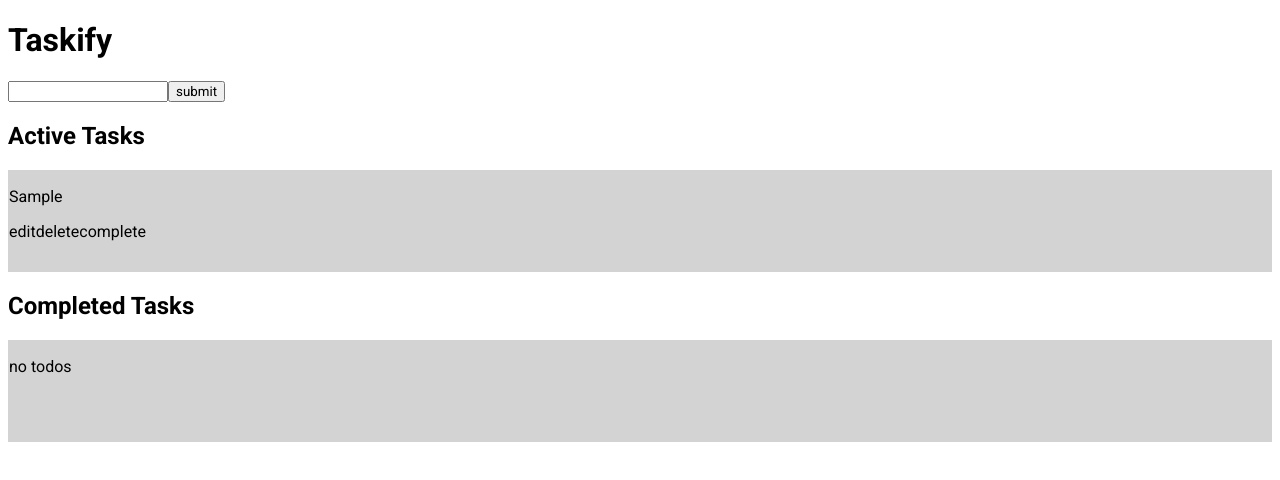
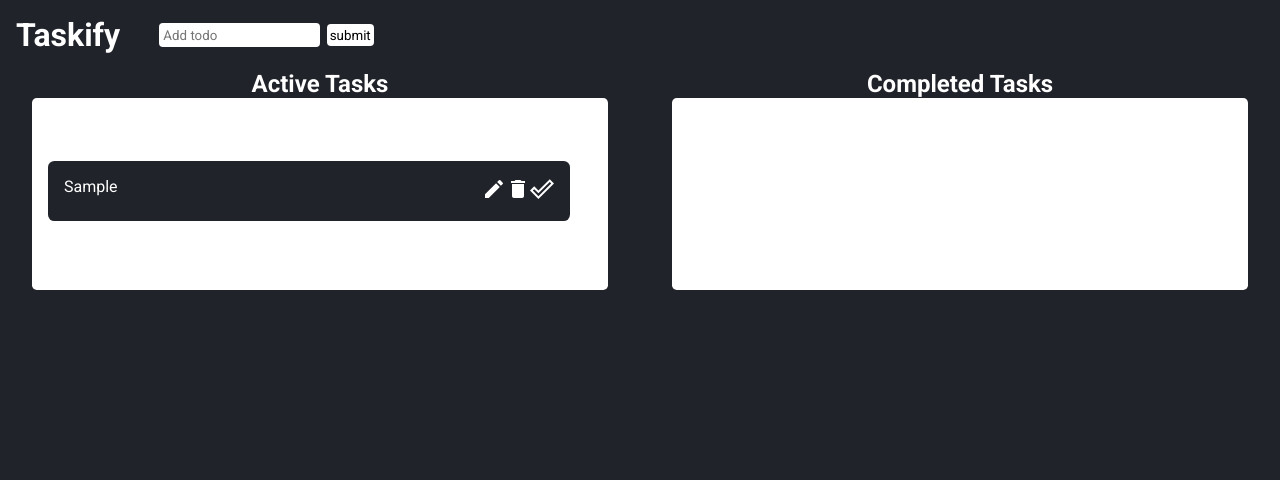
Before and after one commit to juanCruzB73/typescript-react-course, a React (Vite) app: page / in a window 1280 px wide. Both pictures are taken after typing "Sample" into the empty fields and a click on the button "submit". Shown: the top 480 px of the page. Built offline with nearby package versions, Linux system fonts and the light colour scheme.

Commit message:
THIS AINT EASY

```diff
--- a/index.html
+++ b/index.html
@@ -2,12 +2,11 @@
 <html lang="en">
   <head>
     <meta charset="UTF-8" />
-    <link rel="icon" type="image/svg+xml" />
     <meta name="viewport" content="width=device-width, initial-scale=1.0" />
     <link rel="preconnect" href="https://fonts.googleapis.com">
-<link rel="preconnect" href="https://fonts.gstatic.com" crossorigin>
-<link href="https://fonts.googleapis.com/css2?family=Roboto:ital,wght@0,100;0,300;0,400;0,500;0,700;0,900;1,100;1,300;1,400;1,500;1,700;1,900&display=swap" rel="stylesheet">
-    <title>Vite + React + TS</title>
+    <link rel="preconnect" href="https://fonts.gstatic.com" crossorigin>
+    <link href="https://fonts.googleapis.com/css2?family=Roboto:ital,wght@0,100;0,300;0,400;0,500;0,700;0,900;1,100;1,300;1,400;1,500;1,700;1,900&display=swap" rel="stylesheet">
+    <title>Practice Todo</title>
   </head>
   <body>
     <div id="root"></div>
--- a/package.json
+++ b/package.json
@@ -10,6 +10,10 @@
     "preview": "vite preview"
   },
   "dependencies": {
+    "@emotion/react": "^11.13.3",
+    "@emotion/styled": "^11.13.0",
+    "@mui/icons-material": "^6.1.4",
+    "@mui/material": "^6.1.4",
     "@reduxjs/toolkit": "^2.3.0",
     "@types/react-beautiful-dnd": "^13.1.8",
     "react": "^18.3.1",
--- a/src/App.tsx
+++ b/src/App.tsx
@@ -2,11 +2,11 @@ import { FC } from "react";
 import { InputsFields } from "./components/InputsFields";
 import { TodoList } from "./components/TodoList";
 import { DragDropContext, DropResult } from "react-beautiful-dnd";
-import { EmptyTodos } from "./components/EmptyTodos";
 import { useDispatch } from 'react-redux'
 import { AppDispatch } from './redux/store/store';
 import {  onDoneTodo, onOrganizeTodo } from "./redux/slices/todoSlice";
 import { useTodos } from "./hooks/useTodos";
+import { EmptyTodos } from "./components/EmptyTodos";
 export const App: FC = () => {
 
   const {todos,todoTodos,completeTodos}=useTodos()
@@ -28,29 +28,45 @@ export const App: FC = () => {
     ) return;
 
     let active = [...todos];
-    //let completed = [...completeTodos]
     if(destination.droppableId===source.droppableId){
       let [draggedItem]= active.splice(source.index, 1);
       active.splice(destination.index, 0,draggedItem);
       dispatch(onOrganizeTodo(active));
+
     }else{
       let [draggedItem]= active.splice(source.index, 1);
-      dispatch(onDoneTodo(draggedItem.id))
+      dispatch(onDoneTodo(draggedItem.id));
       active.splice(destination.index, 0,draggedItem);
+
     }
-    //dispatch(onOrganizeTodo(completed));
-
   };
 
   return (
+
     <DragDropContext onDragEnd={onDragEnd}>
-      <h1>Taskify</h1>
       <InputsFields />
-      <h2>Active Tasks</h2>
-      {todoTodos.length===0?<EmptyTodos droppableId="noTodos"/>:<TodoList droppableId="todoItems" />}
-      <h2>Completed Tasks</h2>
-      {completeTodos.length===0?<EmptyTodos droppableId="noTodosComplete"/>:<TodoList droppableId="doneItems" />}
+      {
+        todos.length>0?
+        (<div className="boards">
+          <div className="boardContainer">
+            <h2>Active Tasks</h2>
+            <TodoList droppableId="todoItems" />
+        </div>
+        <div className="boardContainer">
+          <h2>Completed Tasks</h2>
+          <TodoList droppableId="doneItems" />
+        </div>
+      </div>):
+      (<div className="boards">
+        <div className="boardContainer">
+          <h2>Active Tasks</h2>
+      </div>
+      <div className="boardContainer">
+        <h2>Completed Tasks</h2>
+      </div>
+    </div>)
+      }
+    </DragDropContext>
 
-    </DragDropContext>
   );
 };
--- a/src/components/InputsFields.tsx
+++ b/src/components/InputsFields.tsx
@@ -23,11 +23,12 @@ export const InputsFields:FC = () => {
       };
 
   return (
-
+    <div className="inputField">
+    <h1>Taskify</h1>
     <form className="inputForm" onSubmit={handleSubmit} >
-        <input name="inputField" value={inputField} onChange={onInputChange} type="text" className="inputFild"/>
+        <input name="inputField" placeholder="Add todo"  value={inputField} onChange={onInputChange} type="text" className="inputFild"/>
         <button type="submit" className="inputButton">submit</button>
     </form>
-
+    </div>
     )
 }
--- a/src/components/TodoItem.tsx
+++ b/src/components/TodoItem.tsx
@@ -5,6 +5,9 @@ import { Draggable } from "react-beautiful-dnd";
 import { useDispatch } from 'react-redux'
 import { onDeleteTodo, onDoneTodo, onEditTodo } from "../redux/slices/todoSlice";
 import { AppDispatch } from "../redux/store/store";
+import EditIcon from '@mui/icons-material/Edit';
+import DeleteIcon from '@mui/icons-material/Delete';
+import DoneOutlineIcon from '@mui/icons-material/DoneOutline';
 
 interface Props {
   todo: Todo;
@@ -12,6 +15,7 @@ interface Props {
 }
 
 export const TodoItem: FC<Props> = ({ index, todo}) => {
+  console.log(todo.id);
 
   const [edit, setEdit] = useState<boolean>(false); // Edit mode default to false
 
@@ -30,20 +34,19 @@ export const TodoItem: FC<Props> = ({ index, todo}) => {
 
     <Draggable draggableId={todo.id.toString()} index={index}>
       {(provided) => (
-        <form onSubmit={EditTodo}
-
-          {...provided.draggableProps}
-          {...provided.dragHandleProps}
-          ref={provided.innerRef}
-        >
-          {edit ? (
-            <input value={editTodo} onChange={onInputChange} name="editTodo" />
-          ) : (
-            <p>{todo.todo}</p>
-          )}
-          <span onClick={() => setEdit(!edit)} >edit</span>
-          <span onClick={()=>dispatch(onDeleteTodo(todo.id))}>delete</span>
-          <span onClick={()=>dispatch(onDoneTodo(todo.id))}>complete</span>
+        <form onSubmit={EditTodo} {...provided.draggableProps} {...provided.dragHandleProps} ref={provided.innerRef} className="task">
+          <div>
+            {edit ? (
+              <input value={editTodo} onChange={onInputChange} name="editTodo" />
+            ) : (
+              <p>{todo.todo}</p>
+            )}
+          </div>
+          <div>
+            <span className="material-symbols-outlined" onClick={() => setEdit(!edit)} ><EditIcon></EditIcon></span>
+            <span className="material-symbols-outlined" onClick={()=>dispatch(onDeleteTodo(todo.id))}><DeleteIcon></DeleteIcon></span>
+            <span className="material-symbols-outlined" onClick={()=>dispatch(onDoneTodo(todo.id))}><DoneOutlineIcon/></span>
+          </div>
         </form>
       )}
     </Draggable>
--- a/src/components/TodoList.tsx
+++ b/src/components/TodoList.tsx
@@ -1,8 +1,6 @@
-import { FC, Dispatch } from "react";
+import { FC } from "react";
 import { TodoItem } from "./TodoItem";
 import { Droppable } from "react-beautiful-dnd";
-import { useSelector, useDispatch } from 'react-redux'
-import { RootState, AppDispatch } from '../redux/store/store';
 import { useTodos } from "../hooks/useTodos";
 import { ITodo } from "../redux/slices/todoSlice";
 
@@ -14,17 +12,15 @@ interface Props {
 export const TodoList: FC<Props> = ({droppableId}) => {
   console.log(droppableId)
 
-  const {todoTodos,completeTodos}=useTodos()
+  const {todos,todoTodos,completeTodos}=useTodos()
 
-
-  const dispatch=useDispatch<AppDispatch>();
   return (
     <Droppable droppableId={droppableId}>
       {(provided) => (
-        <div {...provided.droppableProps} ref={provided.innerRef} style={{ minHeight: '100px', border: '1px solid lightgray', background: 'lightgrey' }}>
+        <div className="todoContainer" {...provided.droppableProps} ref={provided.innerRef} >
           {
-          droppableId=="todoItems"?
-          (todoTodos.map((todo:ITodo, index:number) => (
+            droppableId=="todoItems"?
+            (todoTodos.map((todo:ITodo, index:number) => (
               <TodoItem key={todo.id} index={index} todo={todo} />
             )))
             :
@@ -33,7 +29,7 @@ export const TodoList: FC<Props> = ({droppableId}) => {
             ))
             )
             }
-          {provided.placeholder}
+            {provided.placeholder}
         </div>
       )}
     </Droppable>
--- a/src/index.css
+++ b/src/index.css
@@ -1,3 +1,77 @@
 *{
     font-family: "Roboto", sans-serif;
+    padding: 0px;
+    margin: 0px;
+    color: white;
+    background-color: #21232A;
+
 }
+.inputField{
+    width: 100%;
+    display: flex;
+    align-items: center;
+}
+.inputField h1{
+    padding: 1rem;
+}
+.inputForm{
+    width: 40%;
+    display: flex;
+    align-items: center;
+    padding: 1rem;
+}
+.inputForm input{
+    background-color: white;
+    color: black;
+    padding: 0.3rem;
+    border: none;
+    border-radius: 4px;
+    margin-right: 0.4rem;
+    margin-left: 0.4rem;
+}
+.inputForm button{
+    background-color: white;
+    color: black;
+    padding: 0.2rem;
+    border: none;
+    border-radius: 4px;
+}
+.boards{
+    display: flex;
+
+    justify-content: space-around;
+}
+.boardContainer{
+    width: 45%;
+    text-align: center;
+}
+.todoContainer{
+    text-align: start;
+    display: flex;
+    flex-direction: column;
+    justify-content: space-around;
+    padding: 1rem;
+    border: none;
+    background: white;
+    border-radius: 0.3rem;
+    min-height: 20vh;
+}
+.task{
+    display: flex;
+    justify-content: space-between;
+    padding: 1rem;
+    border: none;
+    border-radius: 0.4rem;
+    margin-bottom: 0.4rem;
+    width: 90%;
+}
+.task span{
+    font-size: 0.9rem;
+}
+.task input{
+    background-color: white;
+    color: black;
+    padding-inline: 1rem;
+    border: none;
+    border-radius: 8px;
+}
```
Also changed, not shown: src/components/EmptyTodos.tsx (line endings or trailing spaces), 1 other file (tests, documents, lock files or other folders).
